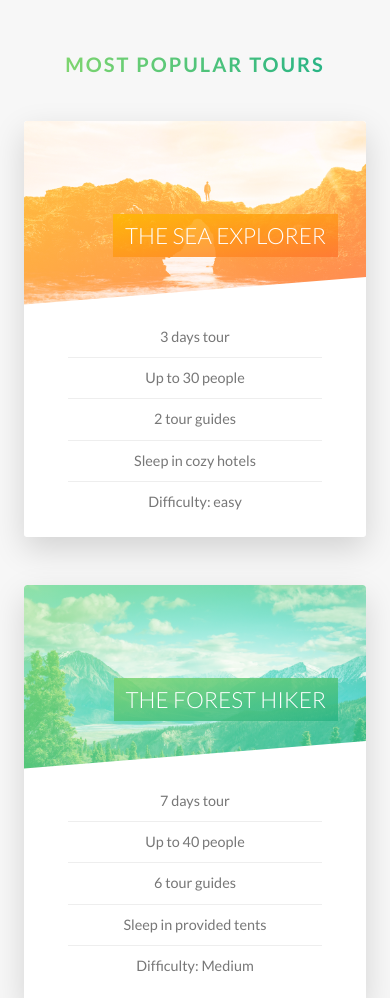
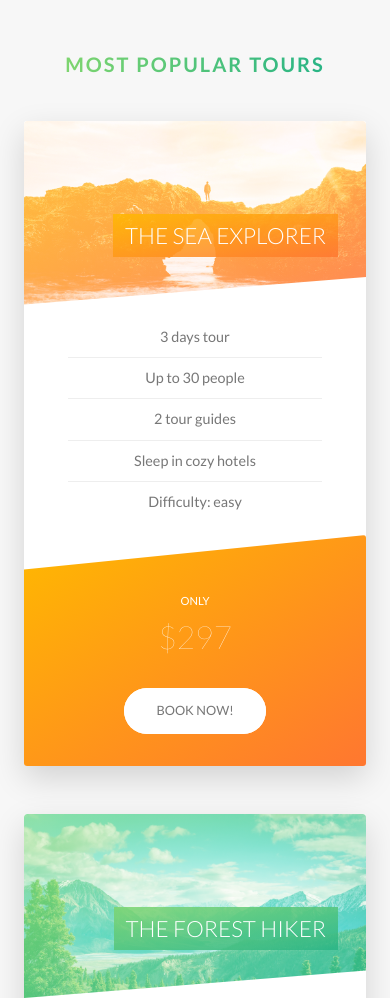
Before and after one commit to AmaralLuan/Natours-project, a website: page index.html in a window 390 px wide. Shown: the part 2500-3498 px from the top of the page. Drawn offline with Linux system fonts and the light colour scheme.

Commit message:
responsive

```diff
--- a/SASS/components/_cards.scss
+++ b/SASS/components/_cards.scss
@@ -160,4 +160,60 @@
         font-size: 6rem;
         font-weight: 100;
     }
+
+
+
+
+
+    @include respond(tab-port) {
+        height: auto;
+        border-radius: 3px;
+        background-color: $color-white;
+        box-shadow: 0 1.5rem 4rem rgba($color: $color-black, $alpha: .15);
+
+        &__side {
+
+            height: auto;
+            position: relative;
+            box-shadow: none;
+
+
+
+            &--back {
+
+                transform: rotateY(0);
+                clip-path: polygon(0 15%, 100% 0,100% 100%,0 100%);
+
+            }
+
+        }
+
+
+        &:hover &__side--front {
+            transform: rotateY(0);
+        }
+
+
+        //FRONT SIDE STYLING
+
+        &__cta {
+            position: relative;
+            top: 0;
+            left: 0;
+            transform: translate(0);
+            width: 100%;
+            padding: 7rem 4rem 4rem 4rem;
+        }
+
+        &__price-box {
+
+            margin-bottom: 3rem;
+
+        }
+
+        &__price-value {
+            font-size: 4rem;
+        }
+
+    }
 }
--- a/SASS/components/_form.scss
+++ b/SASS/components/_form.scss
@@ -11,6 +11,10 @@
         display: block;
         width: 70%;
         transition: .5s;
+
+        @include respond(tab-port) {
+            width: 100%;
+        }
 
         &::-webkit-input-placeholder {
             color: #999;
@@ -49,6 +53,11 @@
     &__radio-group {
         width: 48%;
         display: inline-block;
+
+        @include respond(tab-port) {
+            width: 90%;
+            margin-bottom: 2rem;
+        }
     }
 
     &__radio-input {
--- a/SASS/components/_popup.scss
+++ b/SASS/components/_popup.scss
@@ -39,7 +39,7 @@
         width: 66.666%;
         display: table-cell;
         vertical-align: middle;
-        padding: 3rem 5rem;
+        padding: 3rem 5rem 0 5rem;
     }
 
 
--- a/SASS/components/_story.scss
+++ b/SASS/components/_story.scss
@@ -9,6 +9,17 @@
     font-size: $default-font-size;
     transform: skewX(-12deg);
 
+
+    @include respond(tab-port) {
+        width: 100%;
+        padding: 4rem;
+        padding-left: 7rem;
+    }
+
+    @include respond(phone) {
+        transform: skewX(0);
+    }
+
     &__shape {
         width: 15rem;
         height: 15rem;
@@ -18,6 +29,10 @@
         clip-path: circle(50% at 50% 50%);
         transform: translateX(-3rem) skewX(12deg);
         position: relative;
+
+        @include respond(phone) {
+            transform: translateX(-3rem) skewX(0);
+        }
     }
 
     &__img {
@@ -28,6 +43,10 @@
 
     &__text {
         transform: skewX(12deg);
+
+        @include respond(phone) {
+            transform: skewX(0);
+        }
     }
 
     &__caption {
--- a/SASS/pages/_home.scss
+++ b/SASS/pages/_home.scss
@@ -58,7 +58,6 @@
 
 .book {
 
-    height: 50rem;
     background-image:linear-gradient(105deg,
      rgba($color-white, .9) 0%,
      rgba($color-white, .9) 50%,
@@ -68,8 +67,32 @@
     border-radius: 3px;
     box-shadow: 0 1.5rem 4rem rgba($color: $color-black, $alpha: .2);
 
+    @include respond(tab-land) {
+        background-image:linear-gradient(105deg,
+         rgba($color-white, .9) 0%,
+         rgba($color-white, .9) 65%),
+         url(../img/nat-10.jpg);
+         background-size: cover;
+    }
+
+    @include respond(tab-port) {
+        background-image:linear-gradient(to right
+         rgba($color-white, .9) 0%,
+         rgba($color-white, .9) 100%,
+         transparent 65%),
+         url(../img/nat-10.jpg);
+    }
+
     &__form {
         width: 50%;
         padding: 6rem;
+
+        @include respond(tab-land) {
+            width: 65%;
+        }
+
+        @include respond(tab-port) {
+            width: 100%;
+        }
     }
 }
```
Also changed, not shown: css/style.css.
